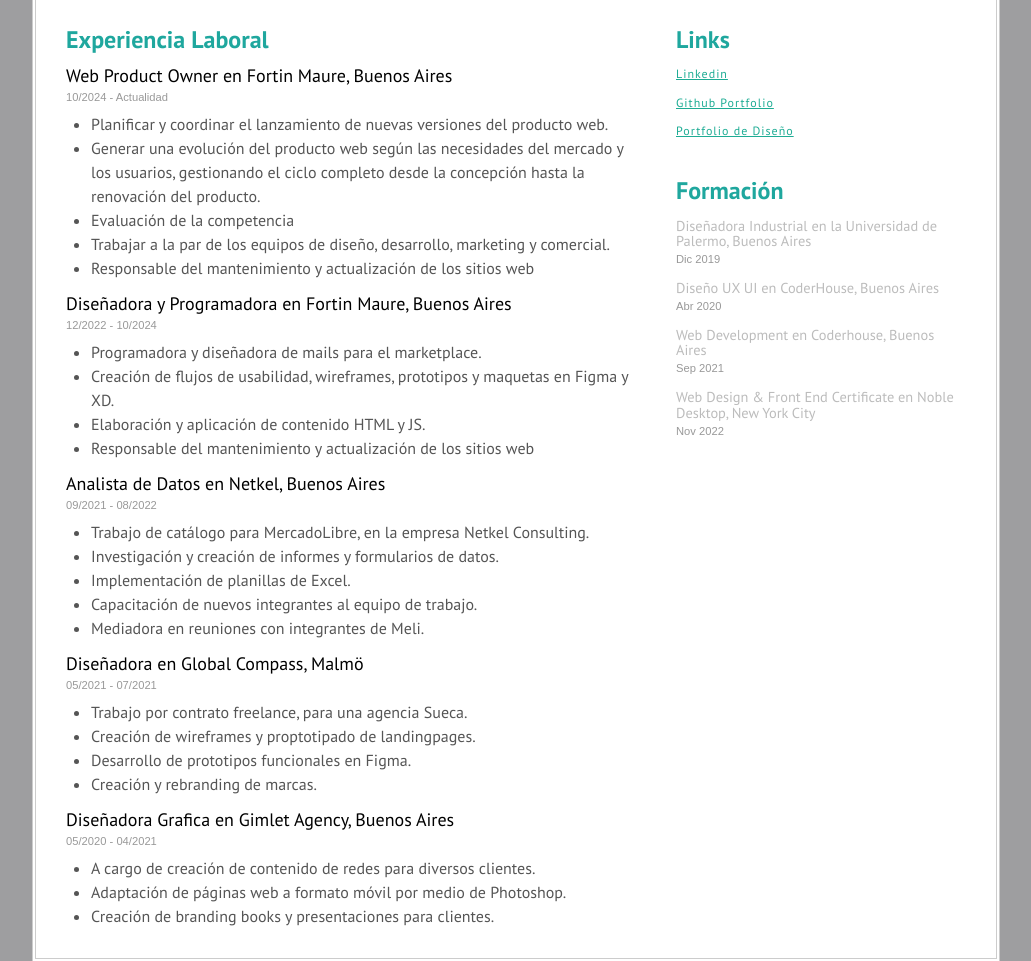
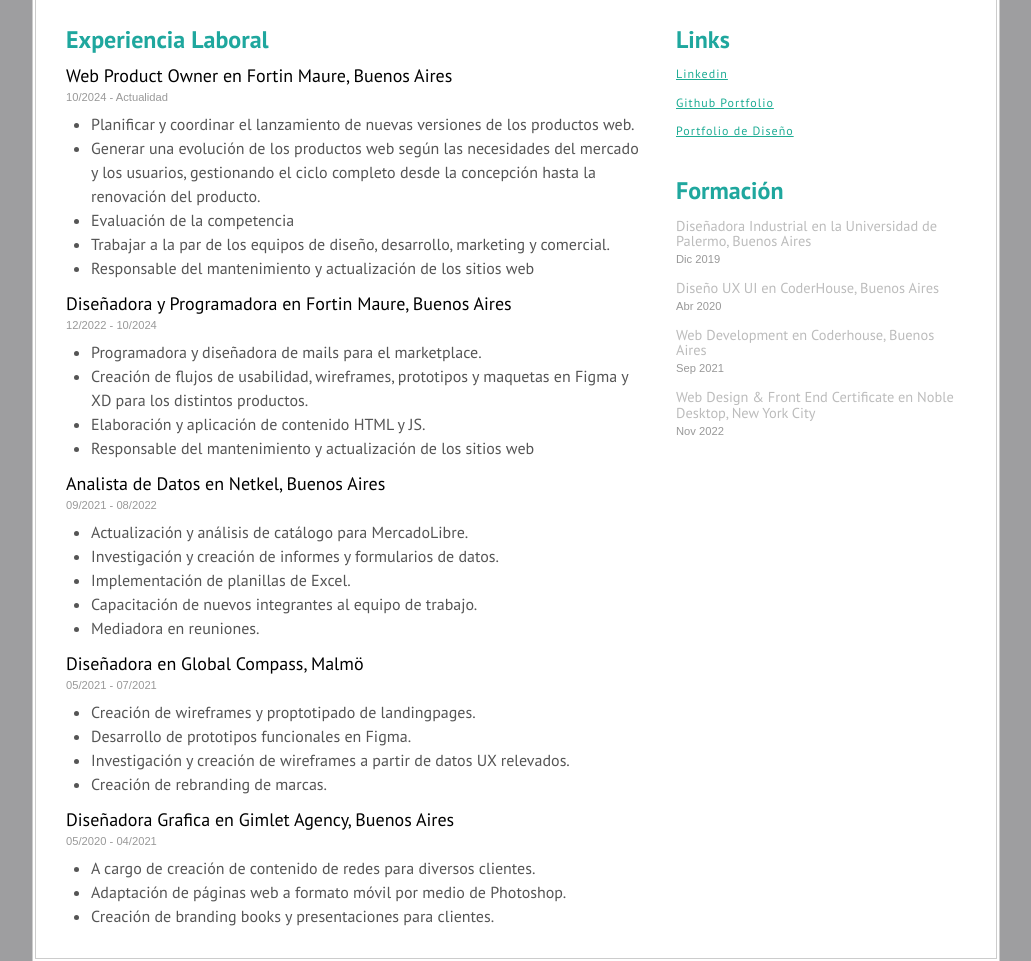
Before and after one commit to stephie-r/curriculum, a plain HTML site: page index.html in a window 1280 px wide. Shown: the part 403-1364 px from the top of the page, without its empty margins (124-1155 px from the left). Drawn offline with Linux system fonts and the light colour scheme; a web font is replaced by a local one.

Commit message:
Update index.html

```diff
--- a/index.html
+++ b/index.html
@@ -39,8 +39,8 @@
 						<h3>Web Product Owner en Fortin Maure,&nbsp;Buenos Aires</h3>
 						<p class="date"> 10/2024 - actualidad</p>
 							<ul>
-								<li>Planificar y coordinar el lanzamiento de nuevas versiones del producto web.</li>
-								<li>Generar una evolución del producto web según las necesidades del mercado y los usuarios, gestionando el ciclo completo desde la concepción hasta la renovación del producto.</li>
+								<li>Planificar y coordinar el lanzamiento de nuevas versiones de los productos web.</li>
+								<li>Generar una evolución de los productos web según las necesidades del mercado y los usuarios, gestionando el ciclo completo desde la concepción hasta la renovación del producto.</li>
 								<li>Evaluación de la competencia</li>
 								<li>Trabajar a la par de los equipos de diseño, desarrollo, marketing y comercial.</li>
 								<li>Responsable del mantenimiento y actualización de los sitios web</li>
@@ -52,7 +52,7 @@
 						<p class="date"> 12/2022 - 10/2024</p>
 							<ul>
 								<li>Programadora y diseñadora de mails para el marketplace.</li>
-								<li>Creación de flujos de usabilidad, wireframes, prototipos y maquetas en Figma y XD.</li>
+								<li>Creación de flujos de usabilidad, wireframes, prototipos y maquetas en Figma y XD para los distintos productos.</li>
 								<li>Elaboración y aplicación de contenido HTML y JS.</li>
 								<li>Responsable del mantenimiento y actualización de los sitios web</li>
 							</ul>
@@ -60,21 +60,21 @@
 					<h3>Analista de Datos en Netkel,&nbsp;Buenos Aires</h3>
 					<p class="date">09/2021 - 08/2022</p>
 					<ul>
-						<li>Trabajo de catálogo para MercadoLibre, en la empresa Netkel Consulting.</li>
+						<li>Actualización y análisis de catálogo para MercadoLibre.</li>
 						<li>Investigación y creación de informes y formularios de datos.</li>
 						<li>Implementación de planillas de Excel.</li>
 						<li>Capacitación de nuevos integrantes al equipo de trabajo.</li>
-						<li>Mediadora en reuniones con integrantes de Meli.</li>
+						<li>Mediadora en reuniones.</li>
 					</ul>
 				</section>
 				<section>
 					<h3>Diseñadora en Global Compass,&nbsp;Malmö</h3>
 					<p class="date">05/2021 - 07/2021</p>
 					<ul>
-						<li>Trabajo por contrato freelance, para una agencia Sueca.</li>
 						<li>Creación de wireframes y proptotipado de landingpages.</li>
 						<li>Desarrollo de prototipos funcionales en Figma.</li>
-						<li>Creación y rebranding de marcas.</li>
+						<li>Investigación y creación de wireframes a partir de datos UX relevados.</li>
+						<li>Creación de rebranding de marcas.</li>
 					</ul>
 				</section>
 				<section>
```
